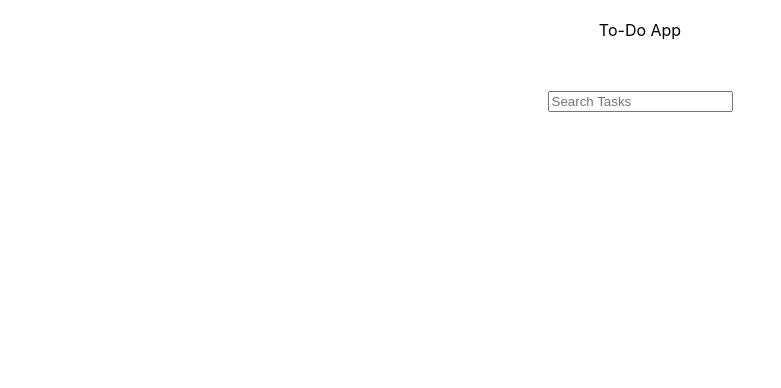
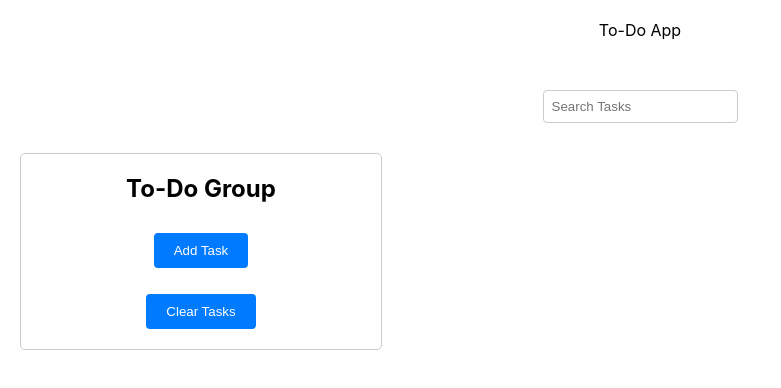
Before and after one commit to FAC29A/oskar-zukhra-react-to-do-app, a React (Create React App) app: page / in a window 1280 px wide. Shown: the top 388 px of the page, without its empty margins (0-781 px from the left). Built offline with nearby package versions, Linux system fonts and the light colour scheme; the HTML template or start-up script is replaced by a standard one.

Commit message:
Add the group and addTask components

```diff
--- a/src/App.js
+++ b/src/App.js
@@ -1,4 +1,5 @@
 import './App.css';
+import Group from './Components/Group';
 import Search from './Components/Search';
 
 function App() {
@@ -6,6 +7,7 @@ function App() {
     <div className="App">
       <header>To-Do App</header>
       <Search />
+      <Group />
     </div>
   );
 }
--- /dev/null
+++ b/src/Components/AddTask.css
@@ -0,0 +1,54 @@
+/* Modal styles */
+.modal {
+    display: flex;
+    justify-content: center;
+    align-items: center;
+    position: fixed;
+    z-index: 1;
+    top: 0;
+    left: 0;
+    width: 100%;
+    height: 100%;
+    background-color: rgba(0, 0, 0, 0.5); /* Semi-transparent background */
+  }
+
+  .modal-content {
+    background-color: #fff;
+    padding: 20px;
+    border-radius: 5px;
+    box-shadow: 0 0 10px rgba(0, 0, 0, 0.2);
+    width: 300px;
+  }
+
+  /* Close button style */
+  .close {
+    color: #aaa;
+    float: right;
+    font-size: 28px;
+    font-weight: bold;
+    cursor: pointer;
+  }
+
+  .close:hover,
+  .close:focus {
+    color: black;
+    text-decoration: none;
+    cursor: pointer;
+  }
+
+  /* Form styles */
+  form {
+    display: flex;
+    flex-direction: column;
+  }
+
+  label {
+    margin-bottom: 5px;
+  }
+
+  input, select {
+    margin-bottom: 10px;
+    padding: 8px;
+    border: 1px solid #ccc;
+    border-radius: 4px;
+  }
--- /dev/null
+++ b/src/Components/AddTask.jsx
@@ -0,0 +1,62 @@
+import React, { useState } from 'react';
+import './AddTask.css'
+
+const AddTask = ({ onAddTask }) => {
+  const [isOpen, setIsOpen] = useState(false);
+  const [title, setTitle] = useState('');
+  const [priority, setPriority] = useState('');
+
+  const openModal = () => {
+    setIsOpen(true);
+  };
+
+  const closeModal = () => {
+    setIsOpen(false);
+  };
+
+  const handleTitleChange = (event) => {
+    setTitle(event.target.value);
+  };
+
+  const handlePriorityChange = (event) => {
+    setPriority(event.target.value);
+  };
+
+  //(add id for each task)
+  const handleSubmit = (event) => {
+    event.preventDefault();
+    if (title.trim() !== '' && priority.trim() !== '') {
+      onAddTask({ title, priority });
+      closeModal();
+      setTitle('');
+      setPriority('');
+    }
+  };
+
+  return (
+    <div>
+      <button onClick={openModal}>Add Task</button>
+      {isOpen && (
+        <div className="modal">
+          <div className="modal-content">
+            <span className="close" onClick={closeModal}>&times;</span>
+            <form onSubmit={handleSubmit}>
+              <label htmlFor="title">Title:</label>
+              <input type="text" id="title" value={title} onChange={handleTitleChange} />
+              <label htmlFor="priority">Priority:</label>
+              <select id="priority" value={priority} onChange={handlePriorityChange}>
+                <option value="">Select Priority</option>
+                <option value="low">Low</option>
+                <option value="medium">Medium</option>
+                <option value="high">High</option>
+              </select>
+              <button type="submit">Add</button>
+            </form>
+          </div>
+        </div>
+      )}
+    </div>
+  );
+};
+
+export default AddTask;
--- /dev/null
+++ b/src/Components/Group.css
@@ -0,0 +1,27 @@
+.group-container {
+    border: 1px solid #ccc;
+    border-radius: 5px;
+    padding: 20px;
+    margin: 20px;
+    width: 25%;
+    float: left;
+    padding: 20px;
+  }
+
+  .group-container h2 {
+    margin-top: 0;
+  }
+
+  .group-container button {
+    margin-top: 10px; /* Add space between the tasks and the Clear button */
+    padding: 10px 20px;
+    background-color: #007bff;
+    color: #fff;
+    border: none;
+    border-radius: 4px;
+    cursor: pointer;
+  }
+
+  .group-container button:hover {
+    background-color: #0056b3;
+  }
--- /dev/null
+++ b/src/Components/Group.jsx
@@ -0,0 +1,34 @@
+import React, { useState } from 'react';
+import AddTask from './AddTask';
+import './Group.css'
+
+const Group = () => {
+  const [tasks, setTasks] = useState([]);
+
+  // Function to handle adding a task
+  const handleAddTask = (newTask) => {
+    setTasks([...tasks, newTask]);
+  };
+
+  // Function to handle clearing all tasks (later we will clear only the completed tasks)
+  const handleClearTasks = () => {
+    setTasks([]);
+  };
+
+  return (
+    <div className="group-container">
+      <h2>To-Do Group</h2>
+      <AddTask onAddTask={handleAddTask} />
+      {/* Render tasks */}
+      <ul>
+        {tasks.map((task, index) => (
+          <li key={index}><span>{task.title}</span> - <span>Priority: {task.priority}</span></li>
+        ))}
+      </ul>
+      {/* Button to clear all tasks */}
+      <button onClick={handleClearTasks} >Clear Tasks</button>
+    </div>
+  );
+};
+
+export default Group;
```
